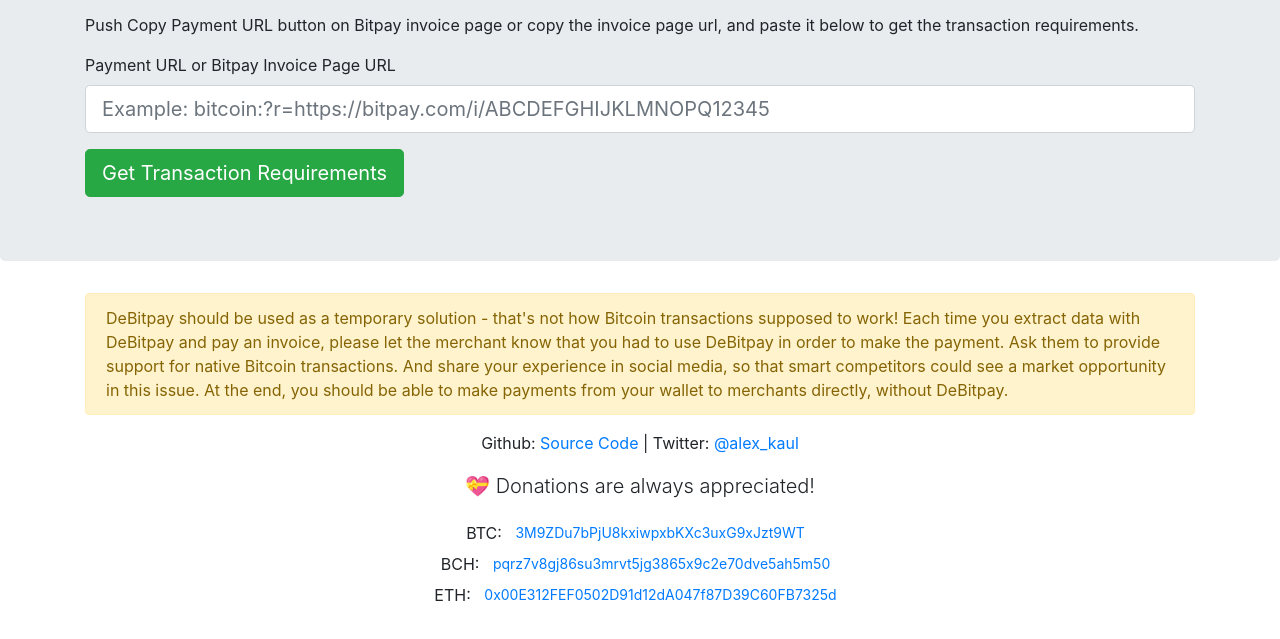
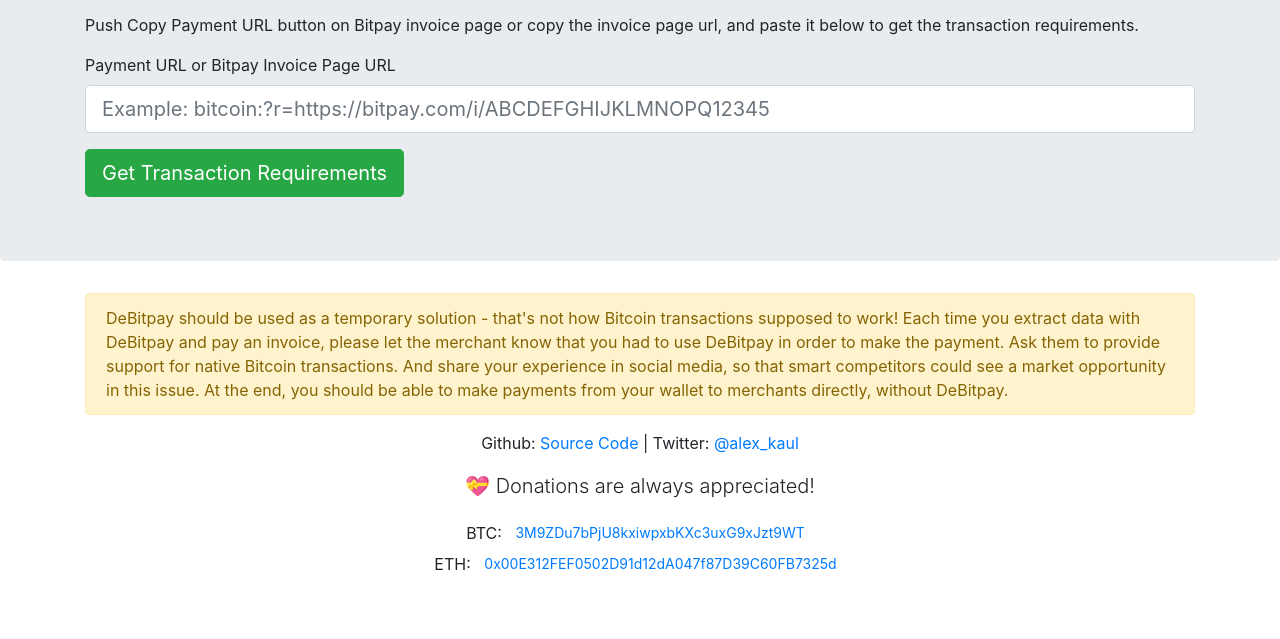
Before and after one commit to alexk111/DeBitpay, a website built with webpack: page src/index.html in a window 1280 px wide. Shown: the part 221-860 px from the top of the page. Built offline with nearby package versions, Linux system fonts and the light colour scheme.

Commit message:
Bcash is a fraud

```diff
--- a/src/index.html
+++ b/src/index.html
@@ -41,9 +41,6 @@
         <span class="align-middle">BTC:</span> <button class="btn btn-sm btn-link btn-clipboard" data-clipboard-text="3M9ZDu7bPjU8kxiwpxbKXc3uxG9xJzt9WT" title="Copy to clipboard">3M9ZDu7bPjU8kxiwpxbKXc3uxG9xJzt9WT</button>
       </div>
       <div>
-        <span class="align-middle">BCH:</span> <button class="btn btn-sm btn-link btn-clipboard" data-clipboard-text="pqrz7v8gj86su3mrvt5jg3865x9c2e70dve5ah5m50" title="Copy to clipboard">pqrz7v8gj86su3mrvt5jg3865x9c2e70dve5ah5m50</button>
-      </div>
-      <div>
         <span class="align-middle">ETH:</span> <button class="btn btn-sm btn-link btn-clipboard" data-clipboard-text="0x00E312FEF0502D91d12dA047f87D39C60FB7325d" title="Copy to clipboard">0x00E312FEF0502D91d12dA047f87D39C60FB7325d</button>
       </div>
     </footer>
```
